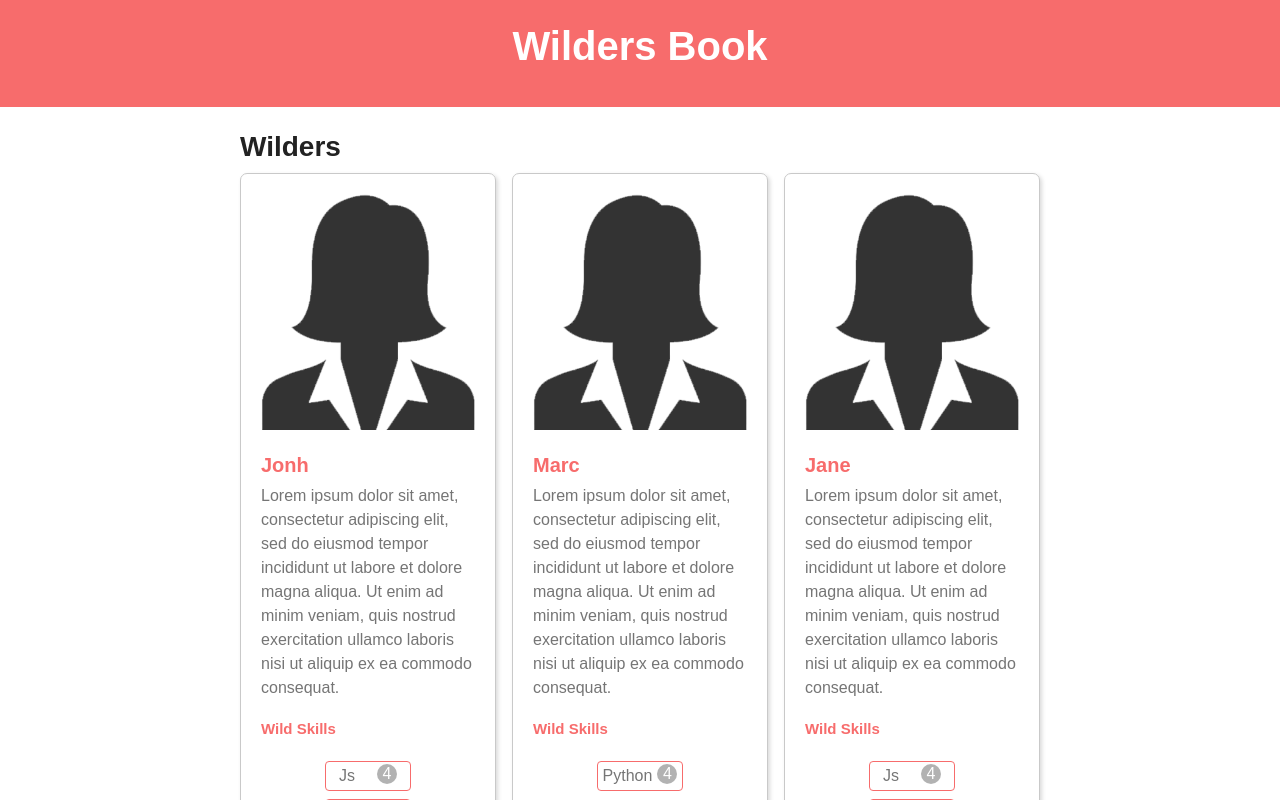
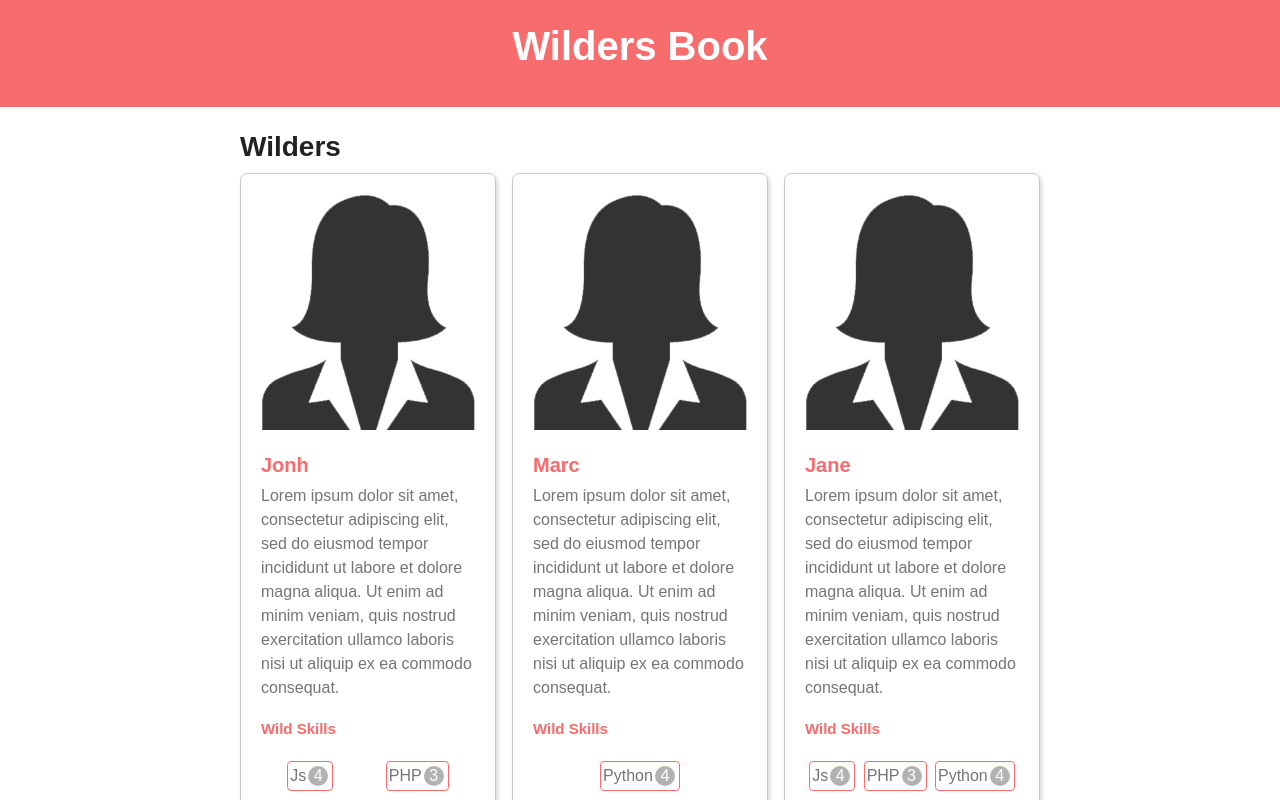
Before and after one commit to JulieCombeau/WNS_Livecoding, a React (Create React App) app in the folder Frontend/: page / in a window 1280 px wide. Shown: the top 800 px of the page. Built offline with nearby package versions, Linux system fonts and the light colour scheme.

Commit message:
improvement of css

```diff
--- a/Frontend/src/App.css
+++ b/Frontend/src/App.css
@@ -113,7 +113,6 @@ footer {
   border: #F76C6C 1px solid;
   border-radius: 4px;
   padding: 2px;
-  min-width: 80px;
 }
 
 .card .skills .votes {
@@ -121,6 +120,7 @@ footer {
    align-items: center;
    display: flex;
    justify-content: center;
+   margin: 2px;
 
    /* Colors */
    background-color: rgba(0, 0, 0, .3);
--- a/Frontend/src/components/Wilder.js
+++ b/Frontend/src/components/Wilder.js
@@ -15,9 +15,11 @@ export default function Wilder({ name, skills }) {
           aliquip ex ea commodo consequat.
         </p>
         <h4>Wild Skills</h4>
-        {skills.map((s) => (
-          <Skill key={s.id} name={s.name} level={s.level} />
-        ))}
+        <div className="skills">
+          {skills.map((s) => (
+            <Skill key={s.id} name={s.name} level={s.level} />
+          ))}
+        </div>
       </article>
     </div>
   );
```
